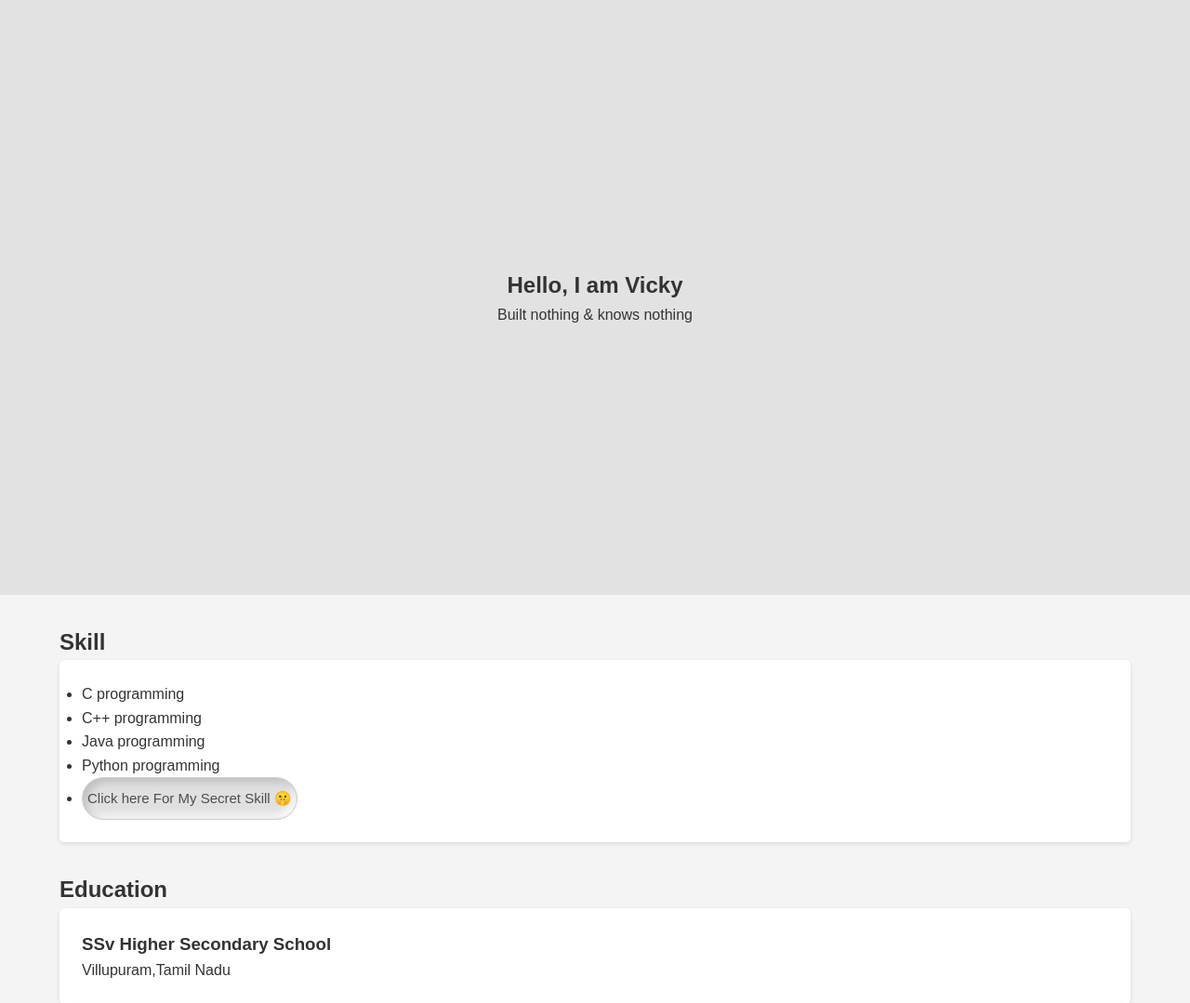
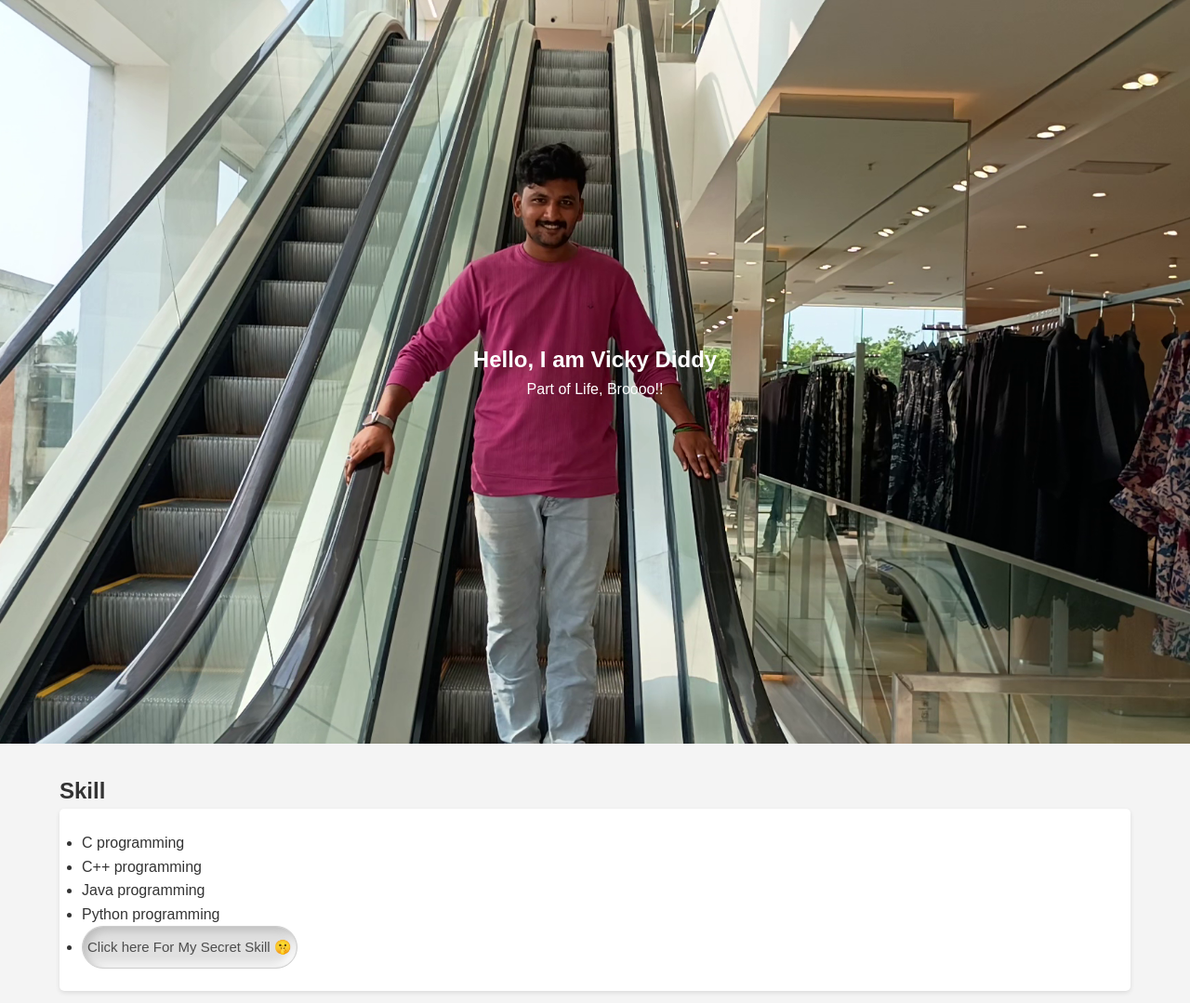
Before and after one commit to amark2005/vicky, a Flask app: page / in a window 1280 px wide. Shown: the part 58-1137 px from the top of the page at 93% size. Run offline with Flask 3, Linux system fonts and the light colour scheme.

Commit message:
changed hero bg

```diff
--- a/static/style.css
+++ b/static/style.css
@@ -36,15 +36,7 @@ nav ul li a {
     padding: 0 1rem;
 }
 
-.hero {
-    height: 80vh;
-    display: flex;
-    flex-direction: column;
-    justify-content: center;
-    align-items: center;
-    background: #e2e2e2;
-    text-align: center;
-}
+
 
 .container {
     width: 90%;
@@ -83,7 +75,7 @@ footer {
 }
 
 
-/* From Uiverse.io by adamgiebl */
+/* From Uiverse.io by adamgiebl */  /* yes i borrowed this piece of code from uiverse.io because i was lazy*/
 #rich-butt {
   background-color: #e0e0e0;
   border-radius: 50px;
@@ -104,3 +96,31 @@ footer {
   outline: none;
   box-shadow: inset 2px 2px 5px #bcbcbc, inset -2px -2px 5px #ffffff, 2px 2px 5px #bcbcbc, -2px -2px 5px #ffffff;
 }
+
+.hero {
+    position: relative;
+    width: 100vw;
+    height: 100vh;
+    overflow: hidden;
+}
+
+
+#vicky-pic {
+    position: absolute;
+    width: 100vw;
+    height: 100vh;
+    object-fit: cover;
+    z-index: 1;
+    top: 0;
+    left: 0;
+}
+
+.hero-text {
+    position: absolute;
+    top: 50%;
+    left: 50%;
+    transform: translate(-50%, -50%);
+    color: #fff;
+    text-align: center;
+    z-index: 2;
+}
--- a/templates/index.html
+++ b/templates/index.html
@@ -23,8 +23,11 @@
     </header>
 
     <section id="home" class="hero">
-        <h1>Hello, I am Vicky</h1>
-        <p>Built nothing & knows nothing</p>
+        <img id="vicky-pic" src="{{ url_for('static', filename='vicky.png') }}" >
+        <div class="hero-text">
+            <h1>Hello, I am Vicky Diddy</h1>
+        <p>Part of Life, Broooo!!</p>
+        </div>
     </section>
 
     <section id="skill" class="container">
```
Also changed, not shown: static/vicky.png (added).
